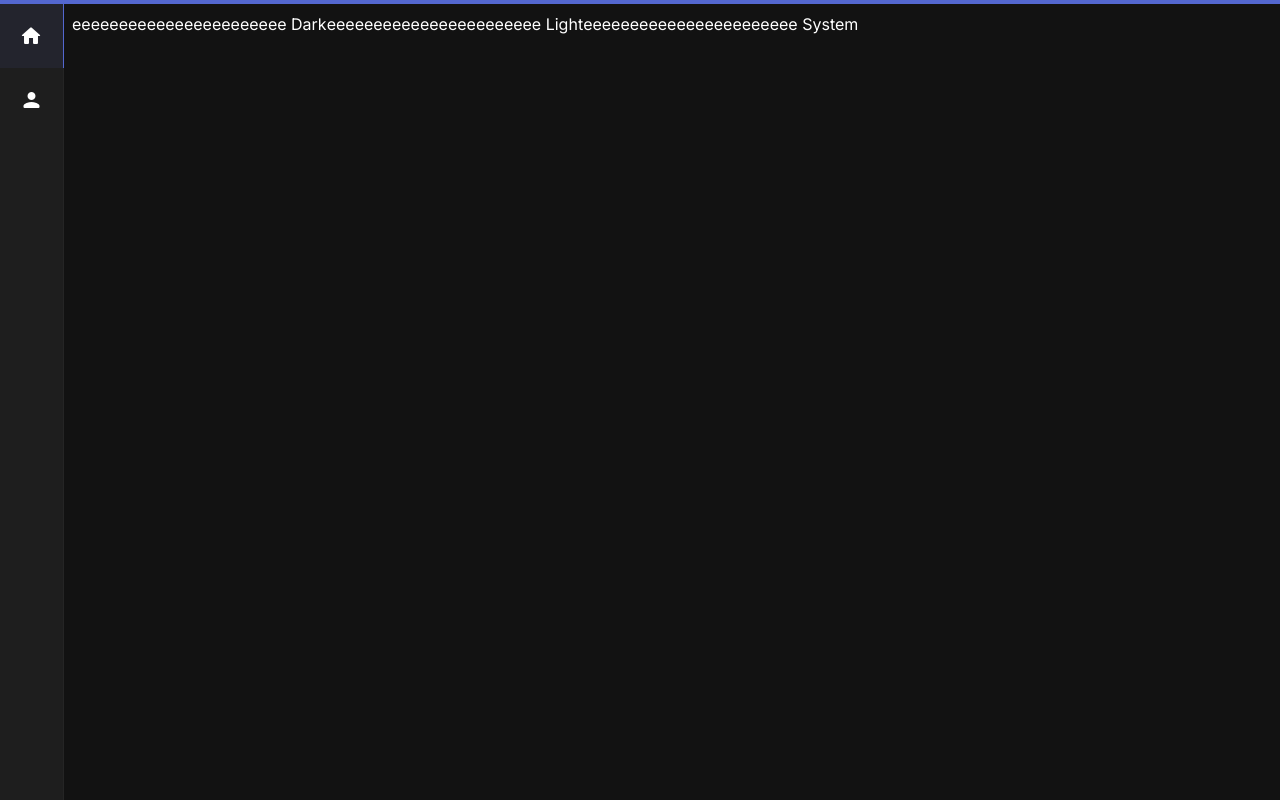
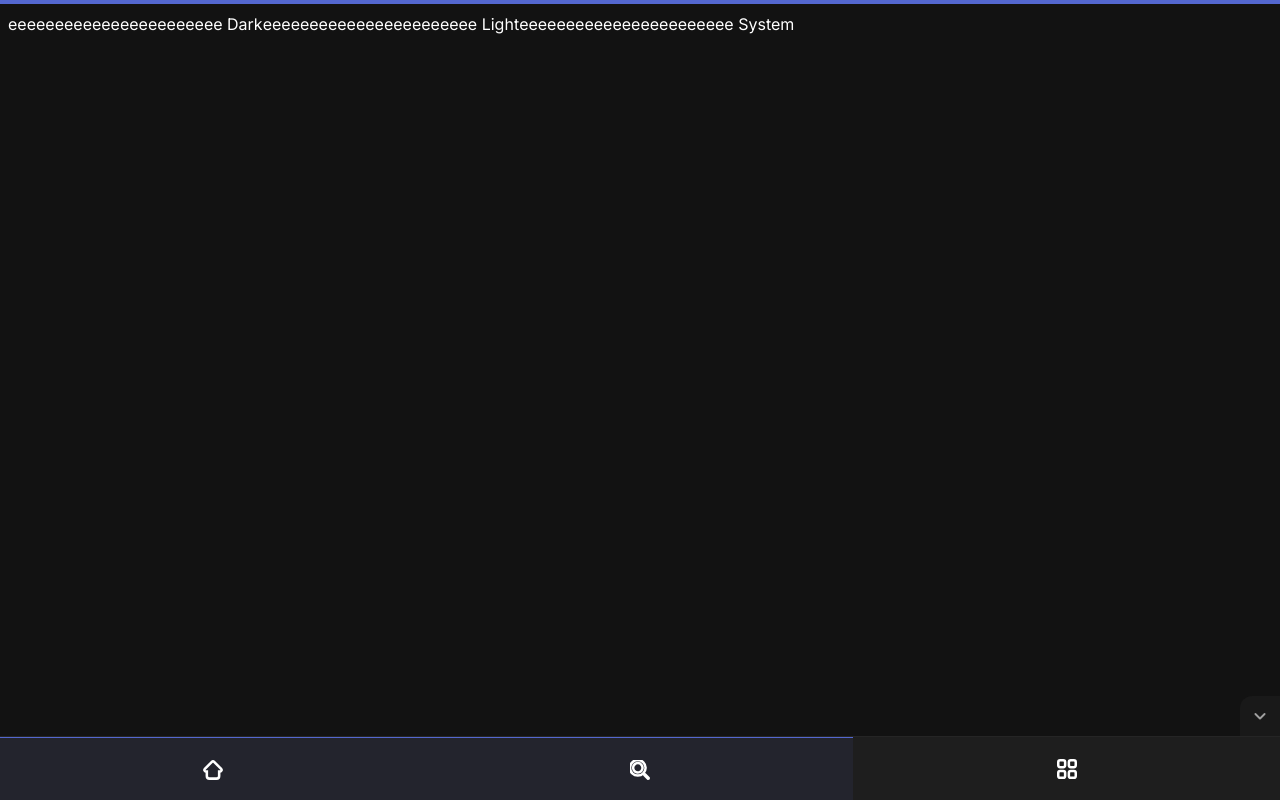
Before and after one commit to voidpath/voidpath, an Angular app: page / in a window 1280 px wide. Built offline with nearby package versions, Linux system fonts and the light colour scheme.

Commit message:
nav bar on bottom

```diff
--- a/src/app/app.component.html
+++ b/src/app/app.component.html
@@ -3,13 +3,13 @@
 	font-sans
 
 	bg-w00
-	text-black
+	text-[#2a2a2a]
 	dark:bg-g00
 	dark:text-white
 ">
 	<div class="fixed top-0 left-0 right-0 w-full h-1 bg-pr-main"></div>
     <app-nav-bar></app-nav-bar>
-	<div class="fixed top-1 bottom-0 left-16 right-0 p-2">
+	<div class="fixed top-1 bottom-0 left-0 right-0 p-2">
 		<button (click)="setDarkMode()">eeeeeeeeeeeeeeeeeeeeeee Dark</button>
 		<button (click)="setLightMode()">eeeeeeeeeeeeeeeeeeeeeee Light</button>
 		<button (click)="setSystemMode()">eeeeeeeeeeeeeeeeeeeeeee System</button>
--- a/src/app/components/nav-bar/nav-bar.component.html
+++ b/src/app/components/nav-bar/nav-bar.component.html
@@ -1,14 +1,21 @@
 <div class="
-    fixed top-1 bottom-0 left-0 cursor-pointer outline-none
-    w-16 flex flex-col items-center
+    fixed bottom-0 left-0 right-0 cursor-pointer
+    w-full h-16 flex
     bg-w03
     dark:bg-g01
-    border-r
+    border-t
     border-d01-w
     dark:border-d01
 ">
-    <div *ngFor="let icon of icons" class="
-        w-full h-16 box-content flex flex-col items-center justify-center
+
+    <div>
+        <i class="material-icons-round fixed bottom-16 right-0 w-10 h-10 flex items-center justify-center dark:bg-g01 rounded-tl-xl opacity-60">expand_more</i>
+    </div>
+
+
+
+    <!-- <div *ngFor="let icon of icons" class="
+        w-full h-full box-content flex flex-col items-center justify-center
         border-transparent
         transition-colors ease-in-out
     "
@@ -16,8 +23,54 @@
     [routerLinkActiveOptions]="{exact:true}"
     routerLinkActive="nav-bar-icon-active">
 
-        <div class="material-icons-round text-2xl">
+        <i class="material-icons-round text-xl">
             {{ icon.iconRef }}
-        </div>
+        </i>
+
+        <span class="text-[10px] opacity-30">
+            {{ icon.title }}
+        </span>
+
+    </div> -->
+
+
+    <div class="
+        w-full h-full box-content flex flex-col items-center justify-center
+        border-transparent
+        transition-colors ease-in-out
+    "
+    routerLink="/"
+    [routerLinkActiveOptions]="{exact:true}"
+    routerLinkActive="nav-bar-icon-active">
+
+        <svg class="w-5 h-5" xmlns="http://www.w3.org/2000/svg" viewBox="0 0 1003.88 1003.98"><defs><style>.cls-1{fill:none;stroke:#fff;stroke-miterlimit:10;stroke-width:140px;}</style></defs><g id="Layer_2" data-name="Layer 2"><g id="Layer_4" data-name="Layer 4"><path class="cls-1" d="M910.49,447.07,558,93.32a79.12,79.12,0,0,0-112.18,0L93.39,447.07C43.42,497.23,78.81,583,149.48,583h43.11V799c0,74.56,60.22,135,134.5,135h349.7c74.29,0,134.5-60.44,134.5-135V583H854.4C925.07,583,960.46,497.23,910.49,447.07Z"/></g></g></svg>
+
     </div>
+    <div class="
+        w-full h-full box-content flex flex-col items-center justify-center
+        border-transparent
+        transition-colors ease-in-out
+    "
+    routerLink="/"
+    [routerLinkActiveOptions]="{exact:true}"
+    routerLinkActive="nav-bar-icon-active">
+
+        <svg class="w-5 h-5" xmlns="http://www.w3.org/2000/svg" viewBox="0 0 1024.5 1024.5"><defs><style>.cls-1,.cls-2{fill:#fff;}.cls-2{stroke:#fff;stroke-miterlimit:10;}</style></defs><g id="Layer_2" data-name="Layer 2"><g id="Layer_5" data-name="Layer 5"><path class="cls-1" d="M400,160a240,240,0,1,1-169.71,70.29A238.43,238.43,0,0,1,400,160M400,0h0C179.09,0,0,179.09,0,400H0C0,620.91,179.09,800,400,800h0c220.91,0,400-179.09,400-400h0C800,179.09,620.91,0,400,0Z"/><path class="cls-2" d="M1024,933.41v.18A90.41,90.41,0,0,1,933.59,1024h0a90.42,90.42,0,0,1-63.92-26.47L704.81,832.09l-97-128,96-96,129,96L997.52,869.48A90.42,90.42,0,0,1,1024,933.41Z"/></g></g></svg>
+    </div>
+    <div class="
+        w-full h-full box-content flex flex-col items-center justify-center
+        border-transparent
+        transition-colors ease-in-out
+    "
+    routerLink="/apps"
+    [routerLinkActiveOptions]="{exact:true}"
+    routerLinkActive="nav-bar-icon-active">
+
+    <svg class="w-5 h-5" xmlns="http://www.w3.org/2000/svg" viewBox="0 0 1024 1024"><defs><style>.cls-1{fill:none;stroke:#fff;stroke-miterlimit:10;stroke-width:128px;}</style></defs><g id="Layer_2" data-name="Layer 2"><g id="Layer_6" data-name="Layer 6"><rect class="cls-1" x="64" y="608" width="352" height="352" rx="96"/><rect class="cls-1" x="608" y="608" width="352" height="352" rx="96"/><rect class="cls-1" x="64" y="64" width="352" height="352" rx="96"/><rect class="cls-1" x="608" y="64" width="352" height="352" rx="96"/></g></g></svg>
+
+    </div>
+
+
+
+
 </div>
--- a/src/app/components/nav-bar/nav-bar.component.ts
+++ b/src/app/components/nav-bar/nav-bar.component.ts
@@ -15,7 +15,19 @@ export class NavBarComponent implements OnInit {
       url: '/',
     },
     {
-      title: 'Account',
+      title: 'Apps',
+      tooltip: 'Browse app library',
+      iconRef: 'dashboard',
+      url: '/apps',
+    },
+    {
+      title: 'Search',
+      tooltip: 'Search through everything',
+      iconRef: 'search',
+      url: '/browse',
+    },
+    {
+      title: 'Profile',
       tooltip: 'Manage your account',
       iconRef: 'person',
       url: '/account',
--- a/src/styles.scss
+++ b/src/styles.scss
@@ -13,5 +13,5 @@ body {
 }
 
 .nav-bar-icon-active {
-    @apply border-r border-pr-main bg-pr-body-op-min;
+    @apply border-t border-pr-main bg-pr-body-op-min text-pr-text;
 }
```
